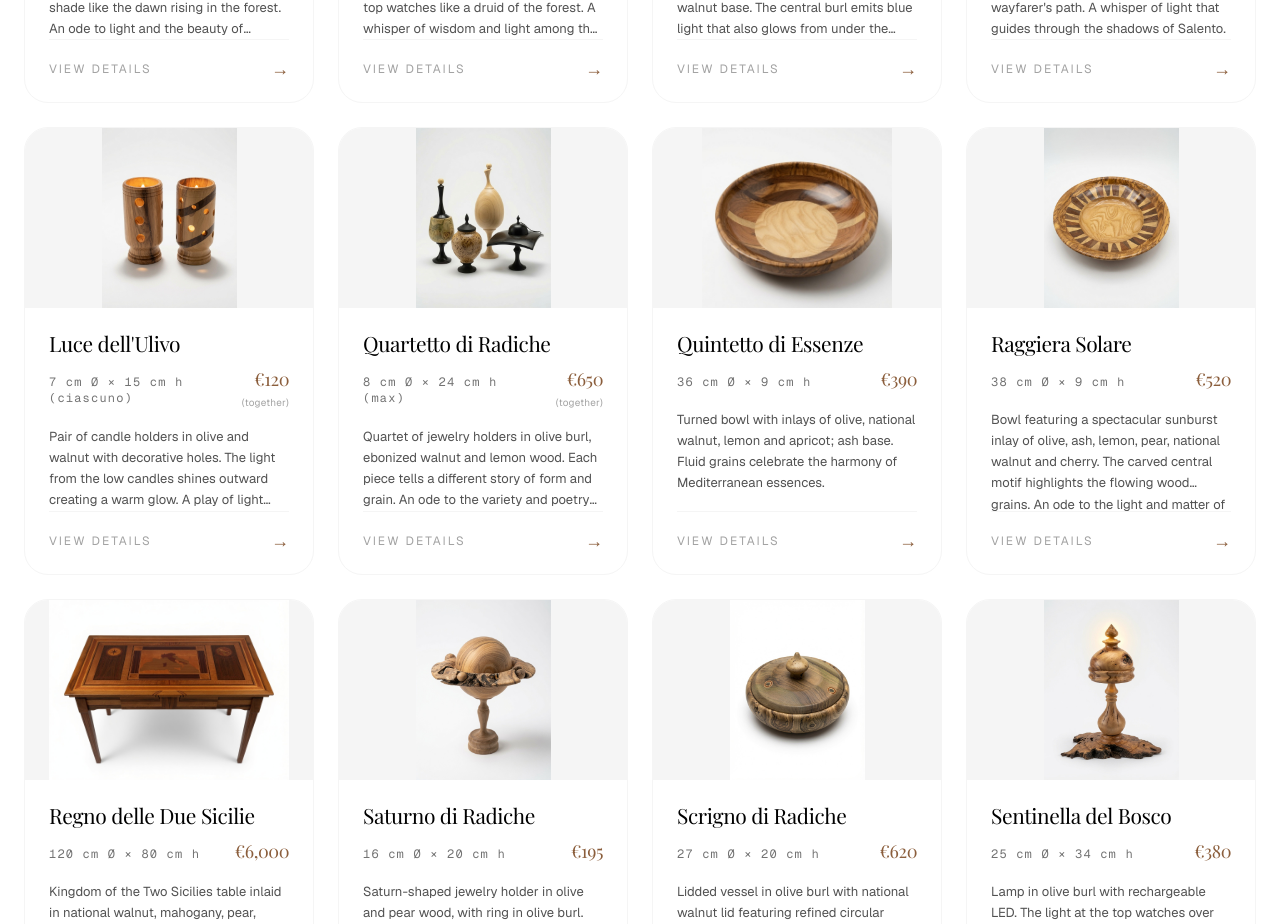
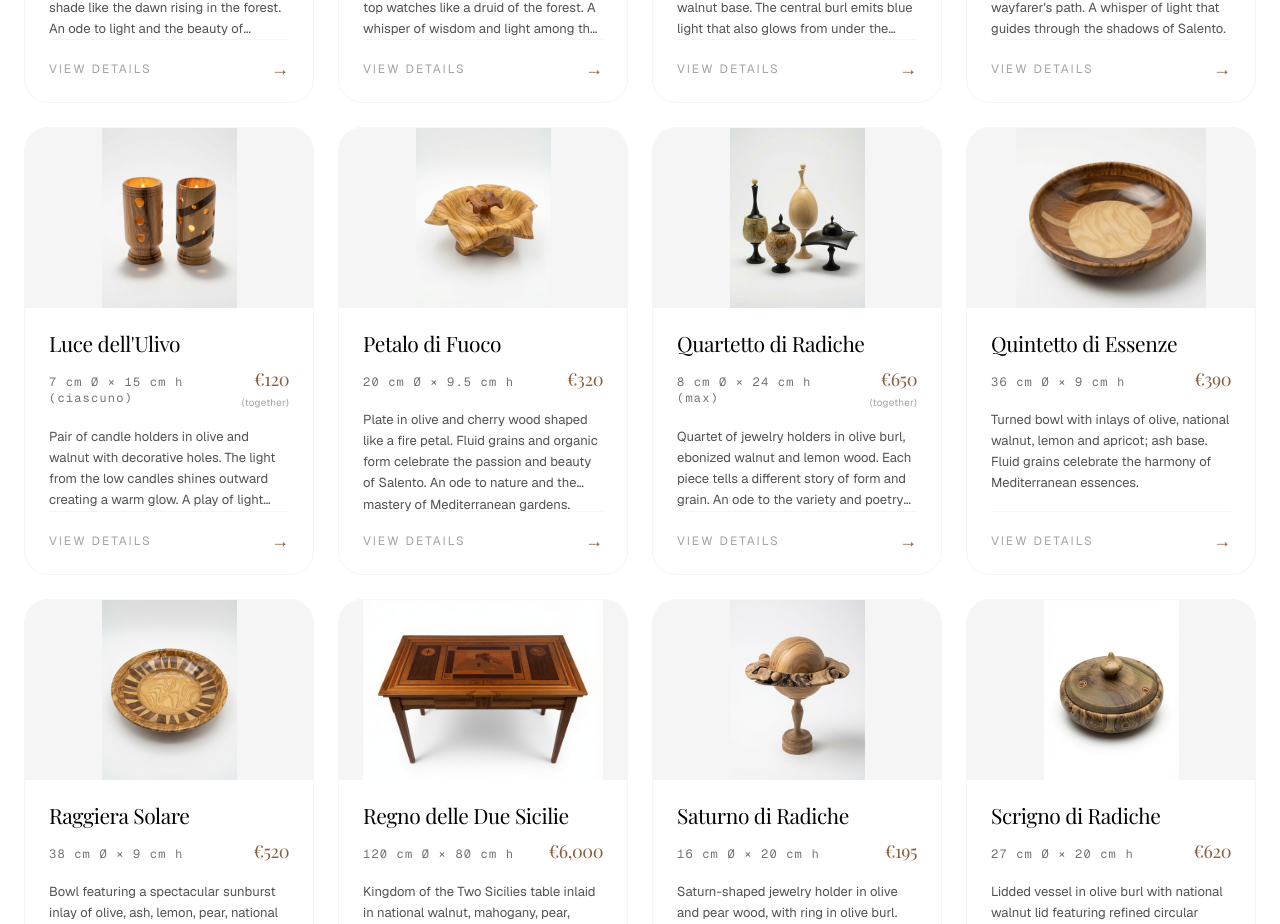
Before and after one commit to asyntes/santeseart-website, a Next.js app: page / in a window 1280 px wide. Shown: the part 5416-6340 px from the top of the page. Built offline with nearby package versions, Linux system fonts and the light colour scheme; no server answers.

Commit message:
Aggiunge Petalo di Fuoco alla galleria con prezzo €320
- Importa cartoncino PDF e immagine JPG per la galleria
- Registra l'opera nel catalogo con metadati dal cartoncino

Co-authored-by: Antonio Santese <asyntes@users.noreply.github.com>

```diff
--- a/app/page.tsx
+++ b/app/page.tsx
@@ -99,6 +99,7 @@ const exhibits: Exhibit[] = [
   { id: 30, titleIt: "Dorso di Cavallo Selvatico", titleEn: "Wild Horse Back", dimensions: "25 cm h × 50 cm Ø", descriptionIt: "Lampada da tavolo in ulivo, gelso e paduk con base ondulata a dorso di cavallo e paralume bianco. Il movimento della base evoca la forza e la grazia del bosco. Un inno alla luce e alla materia dei giardini del Salento.", descriptionEn: "Table lamp in olive, mulberry and paduk with undulating horse-back base and white shade. The flowing base evokes the strength and grace of the forest. An ode to light and the matter of the Salento gardens.", image: "dorso-di-cavallo-selvatico.jpg", price: 450 },
   { id: 31, titleIt: "Goccia d'Oro", titleEn: "Golden Drop", dimensions: "45 cm h × 30 cm Ø", descriptionIt: "Lampada da tavolo in ulivo e noce nazionale con paralume giallo. La base sferica in radica esalta le venature del legno. Un inno alla luce e alla materia dei giardini del Salento.", descriptionEn: "Table lamp in olive and national walnut with yellow shade. The spherical base in burl highlights the wood grains. An ode to light and the matter of the Salento gardens.", image: "goccia-d-oro.jpg", price: 450, sold: true },
   { id: 32, titleIt: "Gemma del Salento", titleEn: "Salento Gem", dimensions: "33 cm h × 19 cm Ø", descriptionIt: "Porta gioie in ulivo con coperchio e guglia. La forma a calice con venature fluide celebra la bellezza del legno mediterraneo. Un inno alla tradizione e alla materia dei giardini del Salento.", descriptionEn: "Jewelry holder in olive wood with lid and finial. The chalice shape with flowing grains celebrates the beauty of Mediterranean wood. An ode to tradition and the matter of the Salento gardens.", image: "gemma-del-salento.jpg", price: 290, sold: true },
+  { id: 33, titleIt: "Petalo di Fuoco", titleEn: "Fire Petal", dimensions: "20 cm Ø × 9.5 cm h", descriptionIt: "Piatto in ulivo e ciliegio a forma di petalo di fuoco. Le venature fluide e la forma organica celebrano la passione e la bellezza del Salento. Un inno alla natura e alla maestria dei giardini mediterranei.", descriptionEn: "Plate in olive and cherry wood shaped like a fire petal. Fluid grains and organic form celebrate the passion and beauty of Salento. An ode to nature and the mastery of Mediterranean gardens.", image: "petalo-di-fuoco.jpg", price: 320 },
 ];
 
 const MOSAIC_EXCLUDED_IMAGES = new Set(["tris-di-radiche.jpg"]);
```
Also changed, not shown: public/exhibition/petalo-di-fuoco.jpg (added), 1 other file (tests, documents, lock files or other folders).
